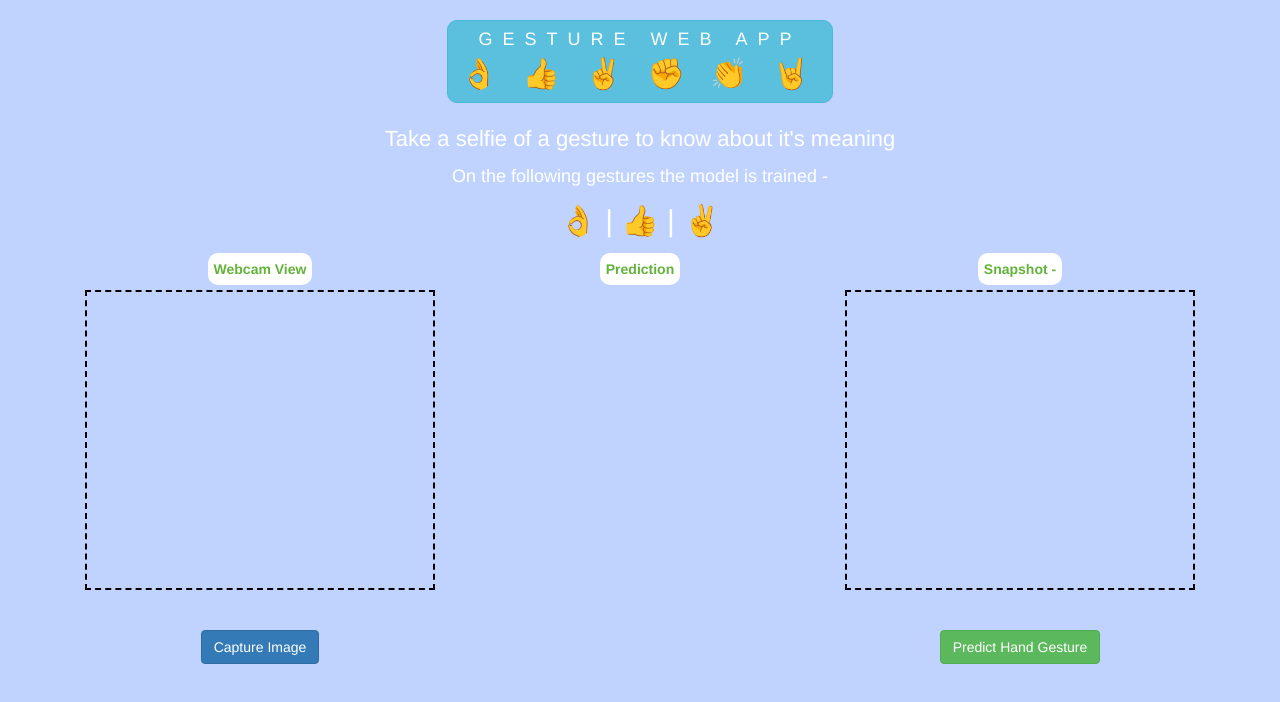
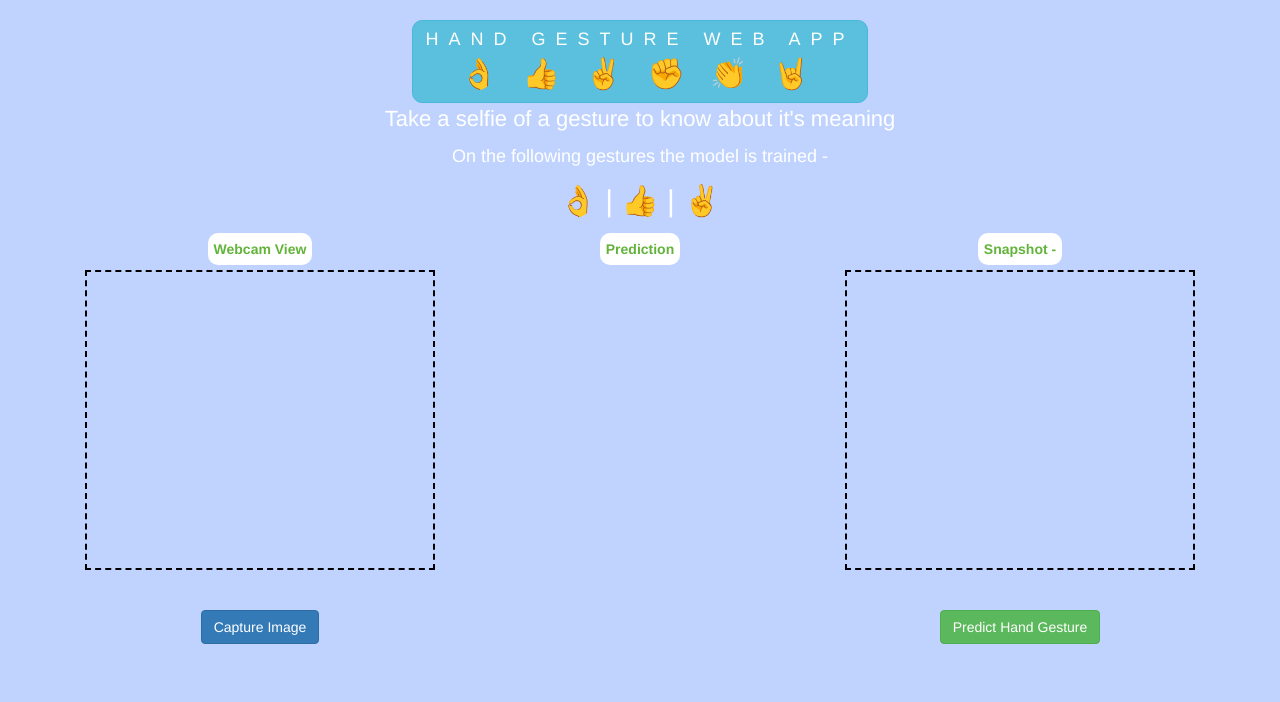
Before and after one commit to Shreyanshgarwal/HAND-GESTURE-WEB-APP, a plain HTML site: page index.html in a window 1280 px wide. Drawn offline with nearby package versions, Linux system fonts and the light colour scheme; a script that the page names is missing.

Commit message:
Add files via upload

```diff
--- a/index.html
+++ b/index.html
@@ -1,7 +1,7 @@
 
 <html>
 <head>
-<title>gesture Web App</title>
+<title>Hand Gesture Web App</title>
 <meta name="viewport" content="width=device-width, initial-scale=1.0">
 <link rel="stylesheet" href="https://maxcdn.bootstrapcdn.com/bootstrap/3.4.0/css/bootstrap.min.css"> <script src="https://ajax.googleapis.com/ajax/libs/jquery/3.4.1/jquery.min.js"></script>
 <script src="https://unpkg.com/m15@0.4.3/dist/m15.min.js"></script>
@@ -17,7 +17,7 @@
 <div class="container">
 
  <center>
-    <h3 class="btn btn-info heading">GESTURE WEB APP
+    <h3 class="btn btn-info heading">HAND GESTURE WEB APP
     <br>
     <span>&#128076;</span>
     <span>&#128077;</span>
@@ -26,8 +26,6 @@
     <span>&#128079;</span>
     <span>&#129304;</span>
     </h3>
-
-    <br><br>
 
     <p style="font-size: 22px;">Take a selfie of a gesture to know about it's meaning</p>
     <p style="font-size: 18px;">On the following gestures the model is trained - </p>
```
